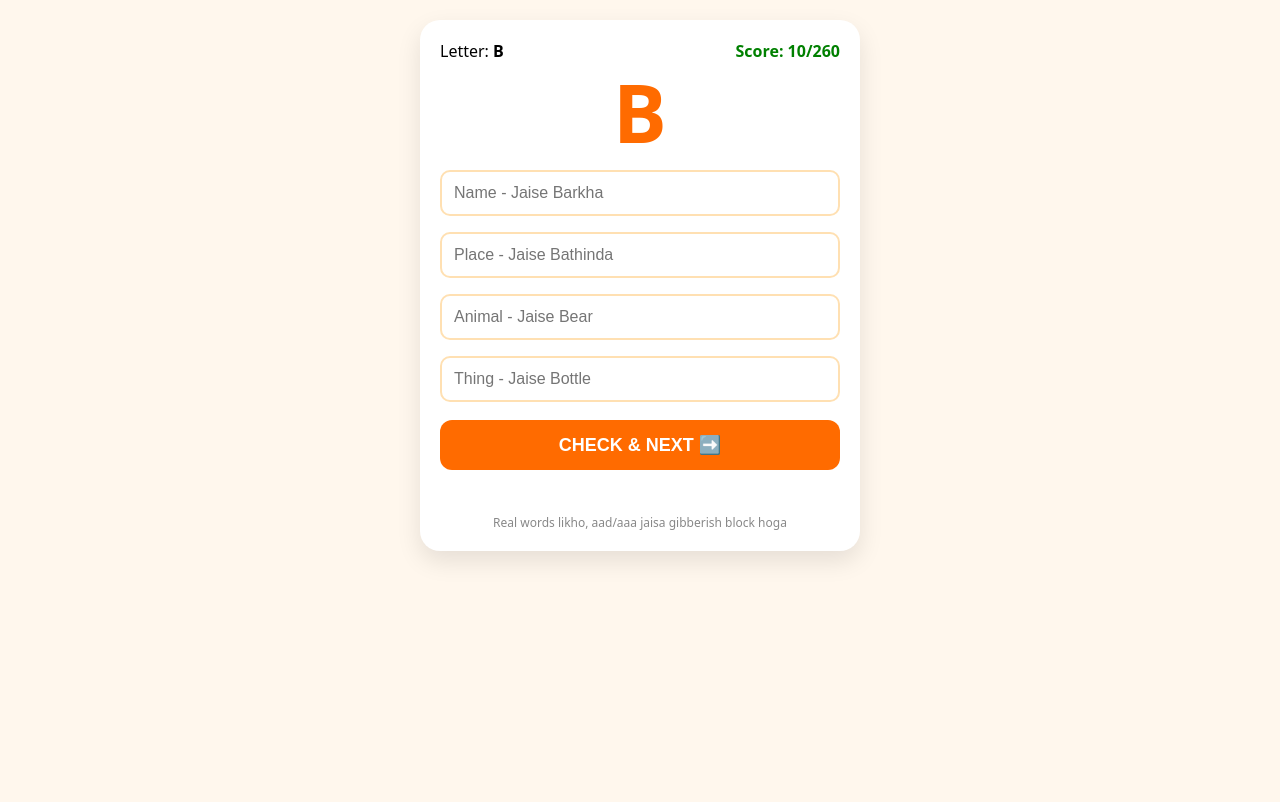
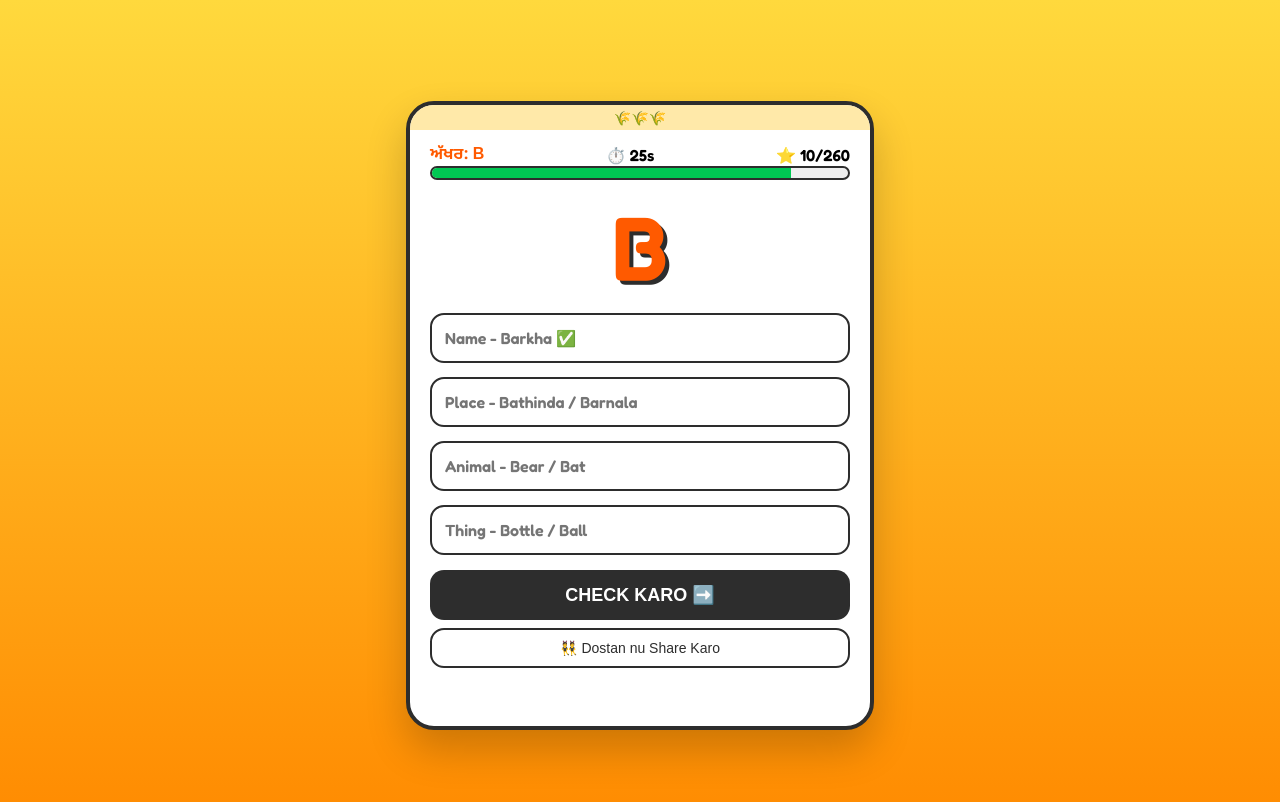
Before and after one commit to deepalitokhi-glitch/Punjabi-name-game, a plain HTML site: page index.html in a window 1280 px wide. Drawn offline with Linux system fonts and the light colour scheme.

Commit message:
Update index.html

```diff
--- a/index.html
+++ b/index.html
@@ -1,86 +1,77 @@
 <!DOCTYPE html>
 <html lang="en">
 <head>
-<meta charset="UTF-8">
-<meta name="viewport" content="width=device-width, initial-scale=1.0">
-<title>Punjabi Name Place Animal Thing Game</title>
+<meta charset="UTF-8"><meta name="viewport" content="width=device-width, initial-scale=1.0">
+<title>Punjabi Name Place Game</title>
+<link href="https://fonts.googleapis.com/css2?family=Fredoka:wght@600&family=Noto+Sans+Gurmukhi:wght@600&display=swap" rel="stylesheet">
 <style>
-  body{font-family:system-ui; background:#FFF7ED; display:flex; justify-content:center; padding:20px; margin:0}
-  .card{background:white; width:100%; max-width:400px; padding:20px; border-radius:20px; box-shadow:0 10px 25px rgba(0,0,0,0.1); text-align:center}
-  #letter{font-size:80px; font-weight:900; color:#FF6B00; margin:10px 0; line-height:1}
-  .score{font-weight:bold; color:green}
-  input{width:100%; padding:12px; margin:8px 0; border-radius:10px; border:2px solid #FFE0B2; font-size:16px; outline:none; box-sizing:border-box}
-  input:focus{border-color:#FF6B00}
-  button{width:100%; padding:14px; background:#FF6B00; color:white; border:none; border-radius:12px; font-size:18px; font-weight:bold; margin-top:10px; cursor:pointer}
-  button:active{transform:scale(0.98)}
-  #msg{height:24px; margin-top:10px; font-weight:bold; font-size:15px}
-  .hint{font-size:12px; color:#888; margin-top:10px}
+body{font-family:'Fredoka',system-ui;margin:0;min-height:100vh;display:flex;justify-content:center;align-items:center;background:linear-gradient(#FFD93D,#FF8A00);padding:15px}
+.card{background:white;width:100%;max-width:420px;border-radius:28px;padding:20px;box-shadow:0 20px 40px rgba(0,0,0,.2);border:4px solid #2D2D2D;position:relative;overflow:hidden}
+.card:before{content:"🌾🌾🌾";position:absolute;top:0;left:0;right:0;background:#FFE9A9;text-align:center;font-size:14px;padding:4px}
+.top{display:flex;justify-content:space-between;margin-top:20px;font-weight:bold}
+#letter{font-size:90px;font-weight:900;color:#FF5A00;text-align:center;margin:5px 0;text-shadow:4px 4px 0 #2D2D2D}
+.timer-bar{height:10px;background:#EEE;border-radius:10px;overflow:hidden;margin-bottom:12px;border:2px solid #2D2D2D}
+#timerFill{height:100%;width:100%;background:#00C853;transition:width 1s linear}
+input{width:100%;padding:13px;margin:7px 0;border-radius:14px;border:2.5px solid #2D2D2D;font-size:16px;box-sizing:border-box;font-family:inherit}
+button.main{width:100%;padding:14px;background:#2D2D2D;color:white;border:none;border-radius:14px;font-size:18px;font-weight:bold;margin-top:8px;cursor:pointer}
+button.share{width:100%;padding:10px;background:white;color:#2D2D2D;border:2.5px solid #2D2D2D;border-radius:14px;font-size:14px;margin-top:8px}
+#msg{min-height:28px;text-align:center;font-weight:bold;margin-top:10px;font-size:16px}
+.punjabi{font-family:'Noto Sans Gurmukhi',sans-serif;color:#FF5A00}
 </style>
 </head>
 <body>
 <div class="card">
-  <div style="display:flex; justify-content:space-between;"><span>Letter: <b id="curLetter">B</b></span> <span class="score">Score: <span id="score">10</span>/260</span></div>
-  <div id="letter">B</div>
-  <input id="name" placeholder="Name - Jaise Barkha">
-  <input id="place" placeholder="Place - Jaise Bathinda">
-  <input id="animal" placeholder="Animal - Jaise Bear">
-  <input id="thing" placeholder="Thing - Jaise Bottle">
-  <button onclick="checkAns()">CHECK & NEXT ➡️</button>
-  <div id="msg"></div>
-  <div class="hint">Real words likho, aad/aaa jaisa gibberish block hoga</div>
+<div class="top"><span class="punjabi">ਅੱਖਰ: <b id="curLetter">B</b></span><span>⏱️ <b id="time">30</b>s</span><span>⭐ <b id="score">10</b>/260</span></div>
+<div class="timer-bar"><div id="timerFill"></div></div>
+<div id="letter">B</div>
+<input id="name" placeholder="Name - Barkha ✅">
+<input id="place" placeholder="Place - Bathinda / Barnala">
+<input id="animal" placeholder="Animal - Bear / Bat">
+<input id="thing" placeholder="Thing - Bottle / Ball">
+<button class="main" onclick="checkAns()">CHECK KARO ➡️</button>
+<button class="share" onclick="shareScore()">👯 Dostan nu Share Karo</button>
+<div id="msg"></div>
 </div>
+<script>
+let letters="ABCDEFGHIJKLMNOPQRSTUVWXYZ".split(""); let curIndex=1; let score=10; let timeLeft=30; let timer;
+const placesSet = new Set(["amritsar","bathinda","barnala","bangalore","bengaluru","bhopal","bhatinda","bombay","mumbai","berlin","boston","bangkok","bali","birmingham","bihar","bikaner","bareilly","bhutan","bahrain","belgium","brazil","barnala","bathinda","chandigarh","chennai","canada","california","delhi","dubai","dehradun","england","france","faridkot","fazilka","goa","gujarat","gurgaon","haryana","hyderabad","jaipur","jalandhar","japan","kolkata","kerala","karnal","ludhiana","london","lucknow","mumbai","manali","nagpur","punjab","patiala","pune","paris","rajasthan","ropar","sangrur","shimla","singapore","tarn taran","usa","uk","varanasi","agra","ajmer","andhra","assam","australia","america","arunachal"]);
+const animalsSet = new Set(["ant","alligator","ape","bear","bat","bee","buffalo","bull","bison","beaver","badger","cat","cow","camel","cheetah","dog","deer","donkey","dolphin","elephant","eagle","emu","fox","frog","fish","goat","giraffe","gorilla","horse","hippo","iguana","jaguar","jackal","kangaroo","koala","lion","leopard","lizard","monkey","mouse","ox","octopus","ostrich","peacock","parrot","panda","quail","rabbit","rat","rhino","snake","sheep","shark","tiger","turtle","vulture","wolf","whale","yak","zebra"]);
+const thingsSet = new Set(["apple","axe","aeroplane","almirah","ball","bat","book","bottle","bag","bench","bed","blanket","box","bucket","bulb","car","chair","cap","cup","clock","doll","door","desk","egg","eraser","fan","flower","fork","glass","guitar","hat","house","hammer","ice","ink","iron","jug","jacket","jeep","kite","knife","key","lamp","laptop","mango","mobile","mirror","nest","net","orange","onion","pen","pencil","phone","plate","queen","quilt","ring","radio","sun","star","spoon","table","tree","train","umbrella","van","vase","watch","window","xylophone","yacht","zip"]);
+const wrongDialogs=["Oye hoye! Eh ki likh ditta? 😜","Ballle Ballle galat hai! 🙈","Oye hoye Ruk ja, soch ke likh!","Na na eh nahi chalega!","Chak de fatte? Nahi eh galat hai!"];
+const rightDialogs=["Ballle Ballle! Shabaash! 🎉","Chak De Phatte! ⭐","Wah ji Wah! Perfect!","Oye Hoye Kamaal! 💛"];
 
-<script>
-let letters="ABCDEFGHIJKLMNOPQRSTUVWXYZ".split("");
-let curIndex=1; // B se start
-let score=10;
-let gibberish = ["aaa","aad","abc","abcd","asdf","qwerty","xyz","zzzz","aaaa","bbb","ccc","ddd","asd","efg","xxx"];
+function startTimer(){
+ clearInterval(timer); timeLeft=30; document.getElementById("time").innerText=timeLeft; document.getElementById("timerFill").style.width="100%"; document.getElementById("timerFill").style.background="#00C853";
+ timer=setInterval(()=>{timeLeft--; document.getElementById("time").innerText=timeLeft; document.getElementById("timerFill").style.width=(timeLeft/30*100)+"%"; if(timeLeft<10)document.getElementById("timerFill").style.background="red"; if(timeLeft<=0){clearInterval(timer); document.getElementById("msg").innerHTML="⏰ Time Khatam! "+wrongDialogs[Math.floor(Math.random()*wrongDialogs.length)]; document.getElementById("msg").style.color="red"; setTimeout(nextLetter,1200);} },1000);
+}
+function checkAns(){
+ let L=letters[curIndex].toLowerCase();
+ let n=document.getElementById("name").value.trim().toLowerCase();
+ let p=document.getElementById("place").value.trim().toLowerCase();
+ let a=document.getElementById("animal").value.trim().toLowerCase();
+ let t=document.getElementById("thing").value.trim().toLowerCase();
+ let msg=document.getElementById("msg");
+ if(!n||!p||!a||!t){msg.innerHTML=wrongDialogs[0]+" Saare bharo!"; msg.style.color="red"; return;}
+ if(n[0]!=L||p[0]!=L||a[0]!=L||t[0]!=L){msg.innerHTML=`❌ Sab ${L.toUpperCase()} se shuru hone chahiye!`; msg.style.color="red"; return;}
+ if(n.length<3||/(.)\1\1/.test(n)||["aaa","aad","abc","asdf"].includes(n)){msg.innerHTML="❌ Name real likho!"; msg.style.color="red"; return;}
+ if(!placesSet.has(p) && p.length<3){msg.innerHTML=`❌ "${p}" Place nahi hai! Bathinda/Barnala likho`; msg.style.color="red"; return;}
+ if(!placesSet.has(p)){ // allow if ends with common suffix but still block Bat
+   if(["bat","ball","cat","car","bad","baad"].includes(p)){msg.innerHTML=`❌ "${p}" Place nahi hai!`; msg.style.color="red"; return;}
+ }
+ if(!animalsSet.has(a)){msg.innerHTML=`❌ "${a}" Animal nahi hai!`; msg.style.color="red"; return;}
+ if(!thingsSet.has(t)){msg.innerHTML=`❌ "${t}" Thing nahi hai! Ball/Bottle likho`; msg.style.color="red"; return;}
 
-function isValid(word){
-  if(word.length < 3) return "3 akshar se kam nahi chalega!";
-  if(!/^[a-z ]+$/.test(word)) return "Sirf letters likho!";
-  if(gibberish.includes(word)) return `"${word}" real word nahi hai!`;
-  if(/(.)\1\1/.test(word)) return `"${word}" me same letter 3 baar hai!`;
-  if(word.split('').every(c => c === word[0])) return "Sab same letter nahi!";
-  return true;
+ score+=10; document.getElementById("score").innerText=score;
+ msg.innerHTML=rightDialogs[Math.floor(Math.random()*rightDialogs.length)]+" +10"; msg.style.color="green";
+ clearInterval(timer); setTimeout(nextLetter,800);
 }
-
-function checkAns(){
-  let L = letters[curIndex].toLowerCase();
-  let n = document.getElementById("name").value.trim().toLowerCase();
-  let p = document.getElementById("place").value.trim().toLowerCase();
-  let a = document.getElementById("animal").value.trim().toLowerCase();
-  let t = document.getElementById("thing").value.trim().toLowerCase();
-  let msg = document.getElementById("msg");
-
-  if(!n || !p || !a || !t){ msg.innerHTML="❌ Saare 4 bharo!"; msg.style.color="red"; return; }
-  if(n[0]!=L || p[0]!=L || a[0]!=L || t[0]!=L){ msg.innerHTML=`❌ Sab ${L.toUpperCase()} se start hone chahiye!`; msg.style.color="red"; return; }
-
-  let checks = [{w:n, label:"Name"}, {w:p, label:"Place"}, {w:a, label:"Animal"}, {w:t, label:"Thing"}];
-  for(let obj of checks){
-    let res = isValid(obj.w);
-    if(res !== true){ msg.innerHTML=`❌ ${obj.label}: ${res}`; msg.style.color="red"; return; }
-  }
-
-  score+=10;
-  document.getElementById("score").innerText=score;
-  msg.innerHTML="✅ Shabaash! +10";
-  msg.style.color="green";
-  setTimeout(nextLetter, 600);
+function nextLetter(){
+ curIndex++; if(curIndex>=26){alert("Khatam! Final Score: "+score+"/260 🎉"); curIndex=0; score=0; document.getElementById("score").innerText=0;}
+ document.getElementById("letter").innerText=letters[curIndex]; document.getElementById("curLetter").innerText=letters[curIndex];
+ ["name","place","animal","thing"].forEach(id=>document.getElementById(id).value=""); document.getElementById("msg").innerText=""; startTimer();
 }
-
-function nextLetter(){
-  curIndex++;
-  if(curIndex>=26){
-    alert("Game Khatam! Final Score: "+score+"/260");
-    curIndex=0; score=0;
-    document.getElementById("score").innerText=0;
-  }
-  document.getElementById("letter").innerText=letters[curIndex];
-  document.getElementById("curLetter").innerText=letters[curIndex];
-  ["name","place","animal","thing"].forEach(id=>document.getElementById(id).value="");
-  document.getElementById("msg").innerText="";
-}
+function shareScore(){ let text=`Mera Punjabi Game Score: ${score}/260 hai! Letter ${letters[curIndex]} chal raha hai. Tu bhi khel: https://deepalitokhi-glitch.github.io/Punjabi-name-game/`; if(navigator.share){navigator.share({title:"Punjabi Game",text:text});} else {navigator.clipboard.writeText(text); alert("Link copy ho gaya! Doston ko bhejo!");}}
+startTimer();
 </script>
 </body>
 </html>
```
